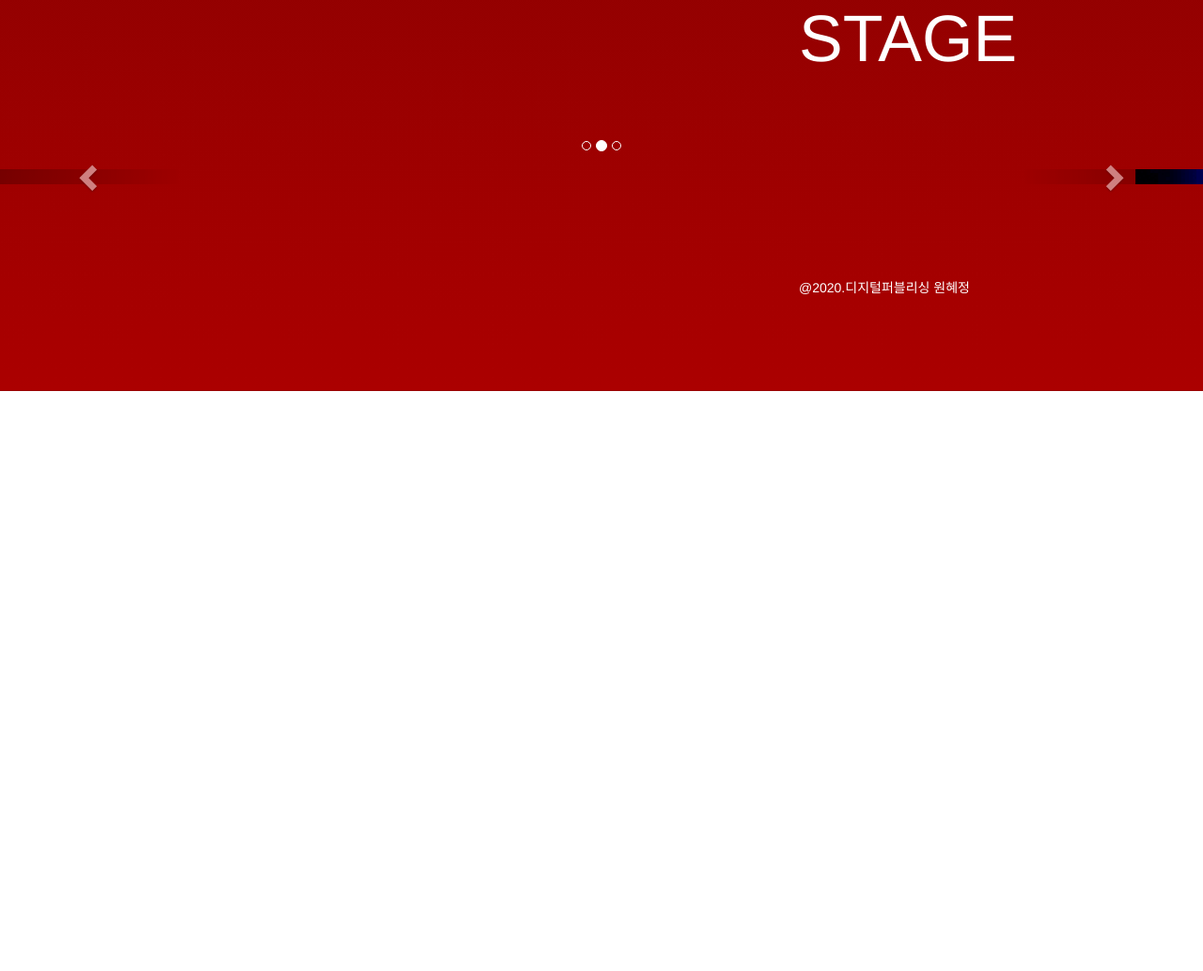
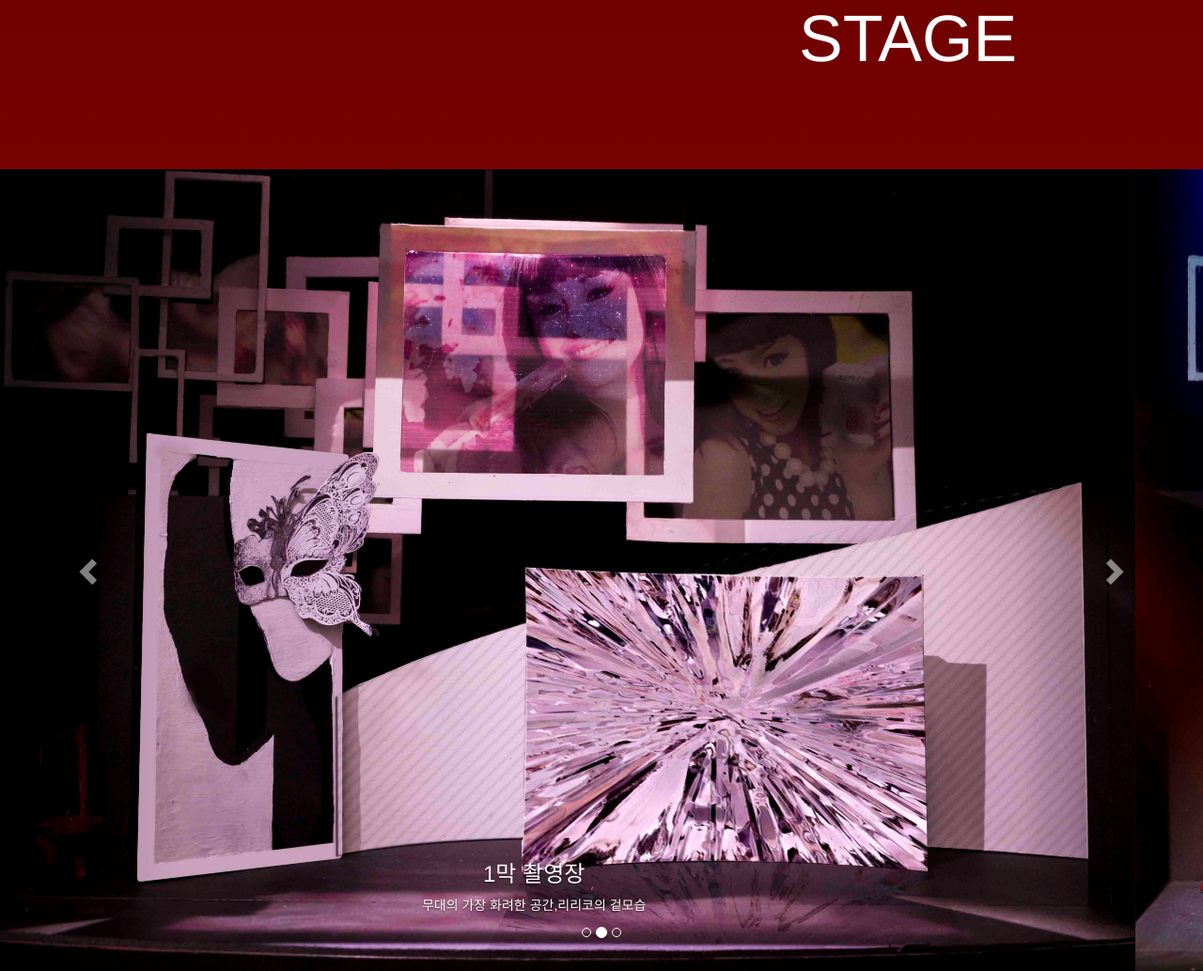
Before and after one commit to wonhaejung/PP, a plain HTML site: page r/helter.html in a window 1280 px wide. Shown: the part 4814-5847 px from the top of the page at 94% size. Before the commit the page ends 5230 px from the top, so only its background shows below. Drawn offline with nearby package versions, Linux system fonts and the light colour scheme.

Commit message:
Update helter.html

```diff
--- a/r/helter.html
+++ b/r/helter.html
@@ -99,7 +99,7 @@ background: linear-gradient(0deg, rgba(171,0,0,1) 0%, rgba(77,2,2,1) 33%, rgba(0
   <!-- Wrapper for slides -->
   <div class="carousel-inner" role="listbox">
     <div class="item active">
-      <img src="../h/6415.png" alt="...">
+      <img src="../h/6415.jpg" alt="...">
       <div class="carousel-caption">
     <h3>1막 촬영장</h3>
     <p>무대의 가장 화려한 공간,리리코의 겉모습</p>
```
